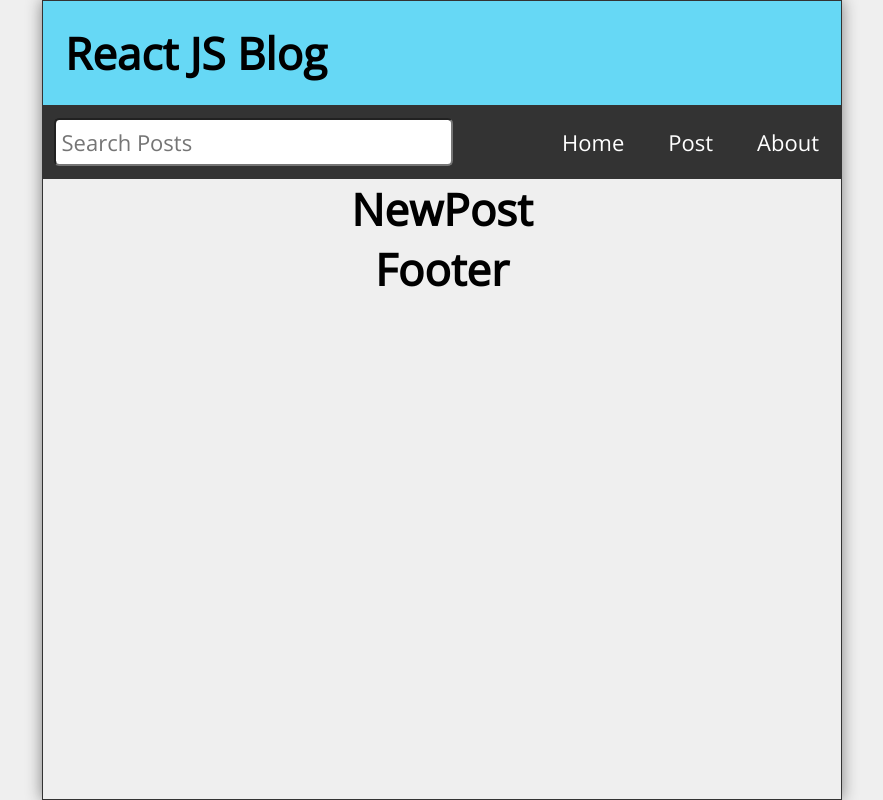
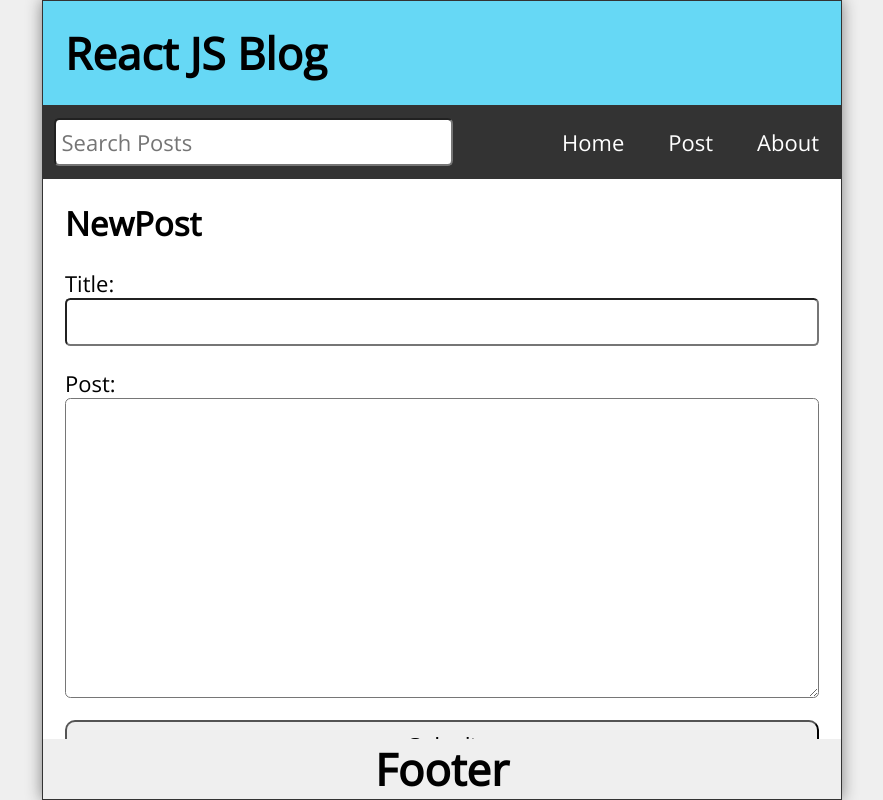
Before and after one commit to MrKaung21/Blog-App-with-React, a React (Create React App) app: page /post in a window 1280 px wide. Shown: the whole page, without its empty margins (198-1081 px from the left). Built offline with nearby package versions, Linux system fonts and the light colour scheme.

Commit message:
New Post component

```diff
--- a/package.json
+++ b/package.json
@@ -6,6 +6,7 @@
     "@testing-library/jest-dom": "^5.16.5",
     "@testing-library/react": "^13.3.0",
     "@testing-library/user-event": "^13.5.0",
+    "date-fns": "^2.29.1",
     "react": "^18.2.0",
     "react-dom": "^18.2.0",
     "react-router-dom": "^6.3.0",
--- a/src/App.js
+++ b/src/App.js
@@ -9,6 +9,7 @@
 import React from 'react'
 import { Route, Routes, useNavigate } from 'react-router-dom'
 import { useState, useEffect } from 'react'
+import { format } from 'date-fns';
 
 function App() {
 
@@ -40,7 +41,21 @@
   ])
   const [search, setSearch] = useState('')
   const [searchResults, setSearchResults] = useState([])
+  const [postTitle, setPostTitle] = useState('');
+  const [postBody, setPostBody] = useState('');
   const navigate = useNavigate()
+
+  const handleSubmit = (e) => {
+      e.preventDefault();
+      const id = posts.length ? posts[posts.length - 1].id + 1 : 1;
+      const datetime = format(new Date(), 'MMMM dd, yyyy pp');
+      const newPost = { id, title: postTitle, datetime, body: postBody };
+      const allPosts = [...posts, newPost];
+      setPosts(allPosts);
+      setPostTitle('');
+      setPostBody('');
+      navigate('/');
+  }
 
   const handleDelete = id => {
       const postList = posts.filter(post => post.id !== id)
@@ -55,7 +70,12 @@
         <Routes>
             <Route path='/' element={<Home posts={posts} />} />
 
-            <Route path='/post' element={<NewPost />} />
+            <Route path='/post' element={<NewPost postTitle={postTitle}
+                setPostTitle={setPostTitle}
+                postBody={postBody}
+                setPostBody={setPostBody}
+                handleSubmit={handleSubmit}
+            />} />
 
             <Route path='/post/:id' element={<PostPage posts={posts} handleDelete={handleDelete}/>} />
 
--- a/src/NewPost.js
+++ b/src/NewPost.js
@@ -1,9 +1,28 @@
 import React from 'react'
 
-const NewPost = () => {
+const NewPost = ({ postTitle, setPostTitle, postBody, setPostBody, handleSubmit }) => {
   return (
-    <main>
-        <h1>NewPost</h1>
+    <main className='NewPost'>
+        <h2>NewPost</h2>
+        <form className='newPostForm' onSubmit={handleSubmit}>
+            <label htmlFor='postTitle'>Title:</label>
+            <input
+                  id="postTitle"
+                  type="text"
+                  required
+                  value={postTitle}
+                  onClick={(e) => setPostTitle(e.target.value)}
+            />
+            <label htmlFor="postBody">Post:</label>
+            <textarea
+                id="postBody"
+                required
+                value={postBody}
+                onChange={(e) => setPostBody(e.target.value)}
+            />
+            <button type="submit">Submit</button>
+
+        </form>
     </main>
   )
 }
```
Also changed, not shown: 1 other file (tests, documents, lock files or other folders).
